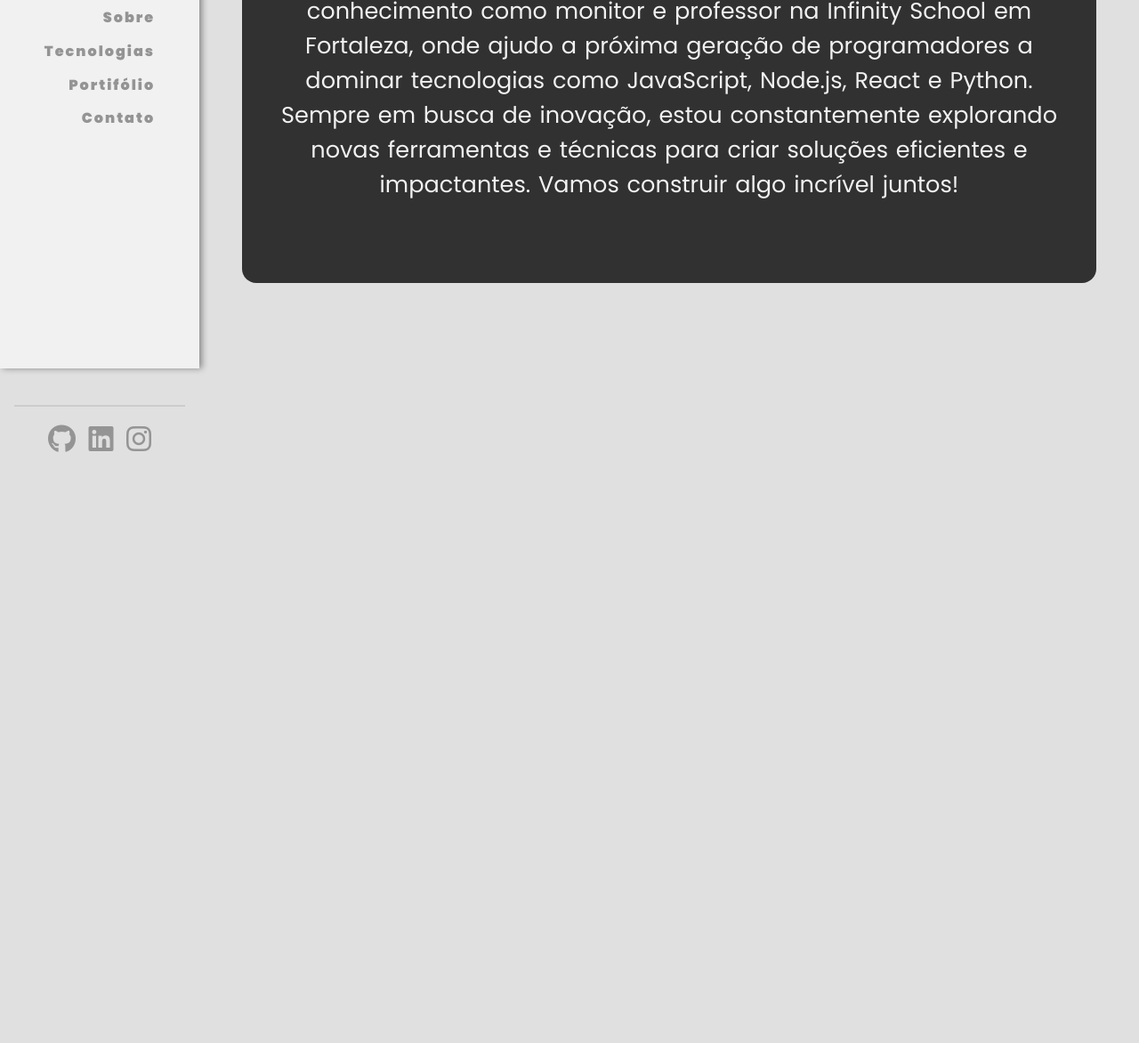
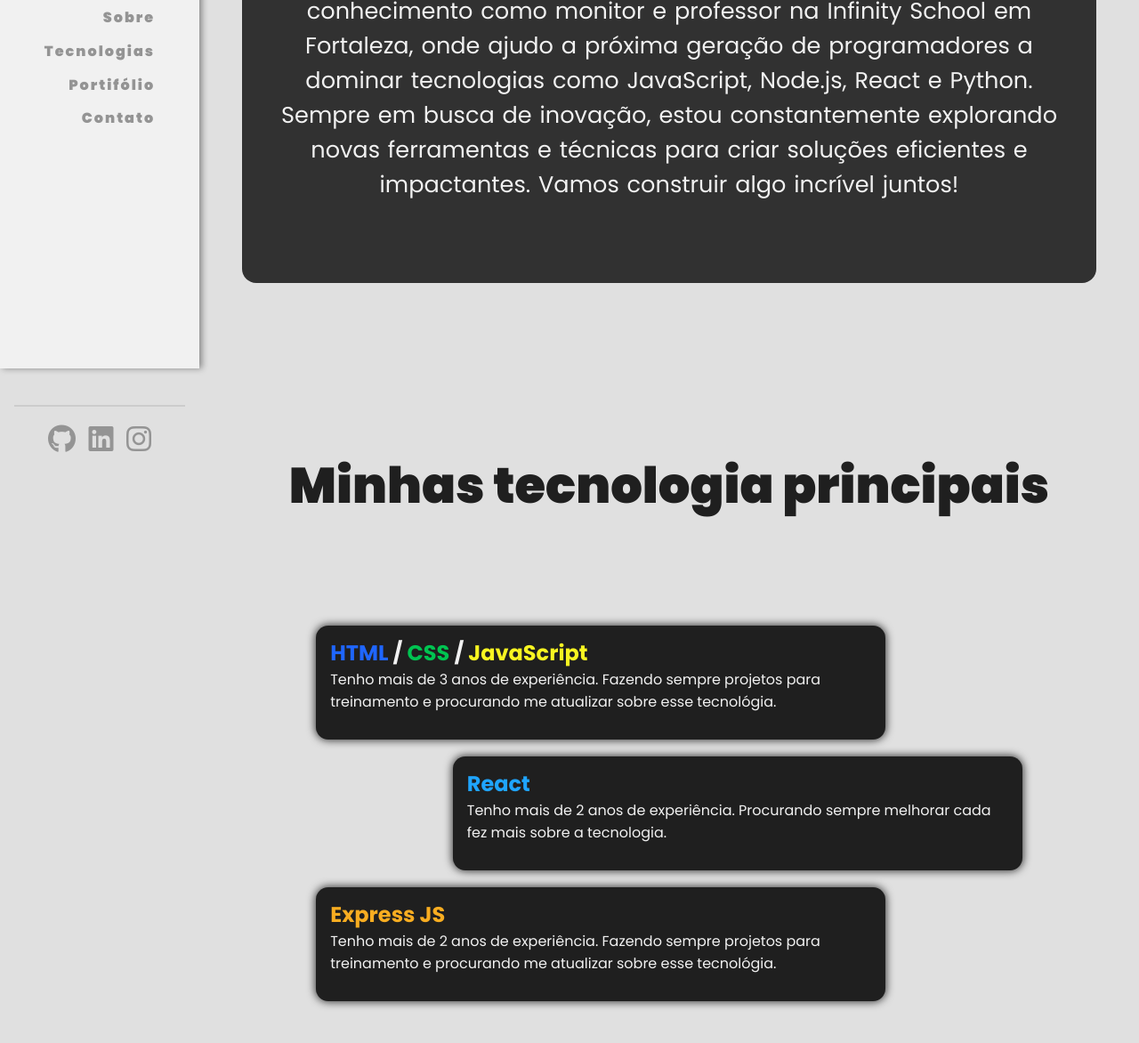
Before and after one commit to diegosmp/portfoliosimple, a plain HTML site: page index.html in a window 1280 px wide. Shown: the part 386-1558 px from the top of the page at 89% size. Before the commit the page ends 800 px from the top, so only its background shows below. Drawn offline with Linux system fonts and the light colour scheme.

Commit message:
UPDATE: Page Tec and DELETE: picture illustration

```diff
--- a/index.html
+++ b/index.html
@@ -42,6 +42,23 @@
                     <p>Sou um desenvolvedor full stack apaixonado por transformar ideias em realidade digital. Com um domínio sólido de JavaScript, HTML, CSS, TypeScript, React e Next.js no front-end, e uma expertise em Node.js, Express e Python no back-end, estou sempre pronto para enfrentar novos desafios. Atualmente, compartilho meu conhecimento como monitor e professor na Infinity School em Fortaleza, onde ajudo a próxima geração de programadores a dominar tecnologias como JavaScript, Node.js, React e Python. Sempre em busca de inovação, estou constantemente explorando novas ferramentas e técnicas para criar soluções eficientes e impactantes. Vamos construir algo incrível juntos!</p>
                 </div>
             </section>
+            <section id="tec">
+                <div class="container-tec">
+                    <h2 class="title-tec">Minhas tecnologia principais</h2>
+                    <div class="card">
+                        <h2><span class="html">HTML</span> / <span class="css">CSS</span> / <span class="js">JavaScript</span></h2>
+                        <p>Tenho mais de 3 anos de experiência. Fazendo sempre projetos para treinamento e procurando me atualizar sobre esse tecnológia.</p>
+                    </div>
+                    <div class="card">
+                        <h2 class="react">React</h2>
+                        <p>Tenho mais de 2 anos de experiência. Procurando sempre melhorar cada fez mais sobre a tecnologia.</p>
+                    </div>
+                    <div class="card">
+                        <h2 class="exps">Express JS</h2>
+                        <p>Tenho mais de 2 anos de experiência. Fazendo sempre projetos para treinamento e procurando me atualizar sobre esse tecnológia.</p>
+                    </div>
+                </div>
+            </section>
         </main>
     </div>
 </body>
--- a/src/public/style/globals.css
+++ b/src/public/style/globals.css
@@ -161,6 +161,63 @@
     font-size: 3rem;
 }
 
+.container-tec {
+    width: 90%;
+    height: 100%;
+    display: flex;
+    justify-content: center;
+    flex-direction: column;
+    gap: 1.2rem;
+}
+
+.container-tec .title-tec {
+    text-align: center;
+    font-size: 3.5rem;
+    font-weight: 900;
+    margin-bottom: 6rem;
+}
+
+.card {
+    width: 40rem;
+    height: 8rem;
+    background-color: #1f1f1f;
+    color: #f1f1f1;
+    border-radius: 14px;
+    padding: .8rem 1rem;
+    box-shadow: 0px 0px 10px 1px rgba(0,0,0,0.75);
+    cursor: pointer;
+    transition: ease-in-out 200ms;
+    margin: 0 4rem;
+}
+
+.card:nth-child(3) {
+    align-self: flex-end;
+}
+
+.card:hover {
+    transform: scale(1.01);
+}
+
+.html {
+    color: #1f66ff;
+}
+
+.css {
+    color: #00c451;
+}
+
+.js {
+    color: #f8f521;
+}
+
+.react {
+    color: #1fa5ff;
+}
+
+.exps {
+    color: #f8ad21;
+}
+
 footer {
     height: 10rem;
     width: 12rem;
```
Also changed, not shown: src/public/img/illustration-bussines.png (deleted).
